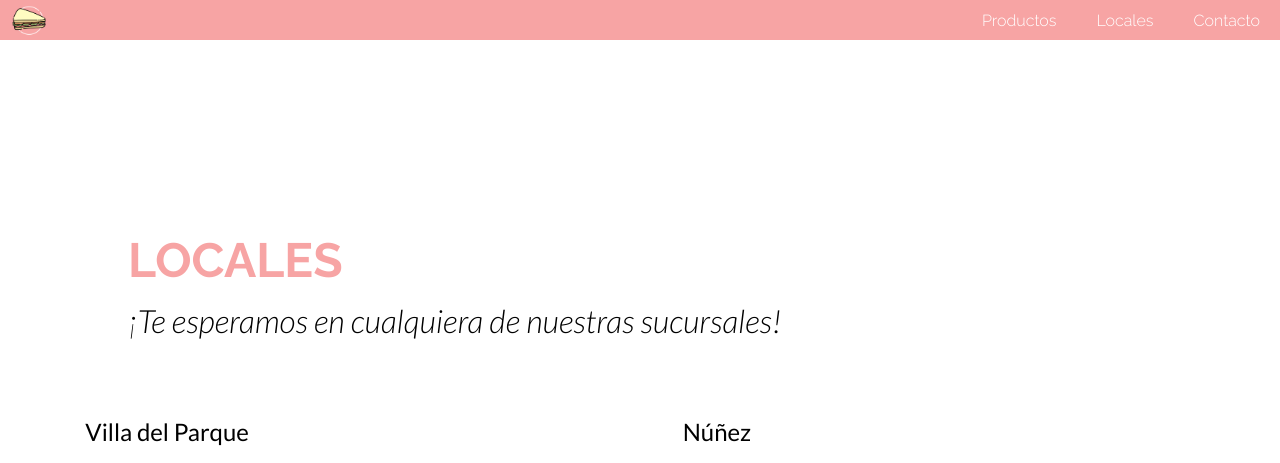
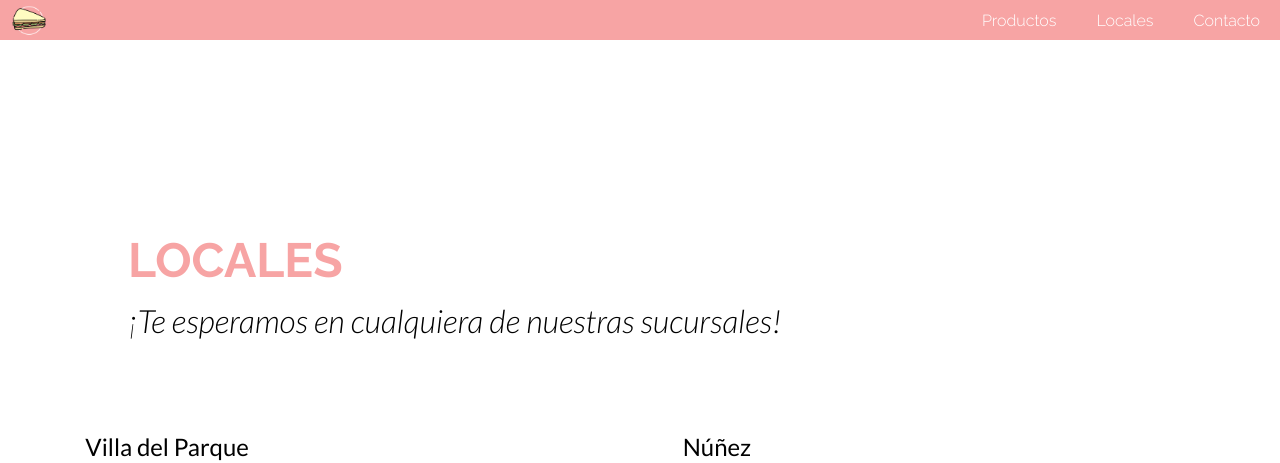
Before and after one commit to kitapau/prueba, a plain HTML site: page locales.html in a window 1280 px wide. Shown: the top 463 px of the page. Drawn offline with nearby package versions, Linux system fonts and the light colour scheme.

Commit message:
Add files via upload

```diff
--- a/css/footer.css
+++ b/css/footer.css
@@ -11,11 +11,6 @@
     --altura_sidebar_active: 10rem;
 }
 
-*{
-    margin: 0;
-    padding: 0;
-    box-sizing: border-box;
-}
 
 .contenedor_pagina {
     position: relative;
--- a/css/navbar.css
+++ b/css/navbar.css
@@ -15,6 +15,7 @@
     margin: 0;
     padding: 0;
     box-sizing: border-box;
+    overflow-x: scroll;
 }
 
 #sv_header_principal {
```
